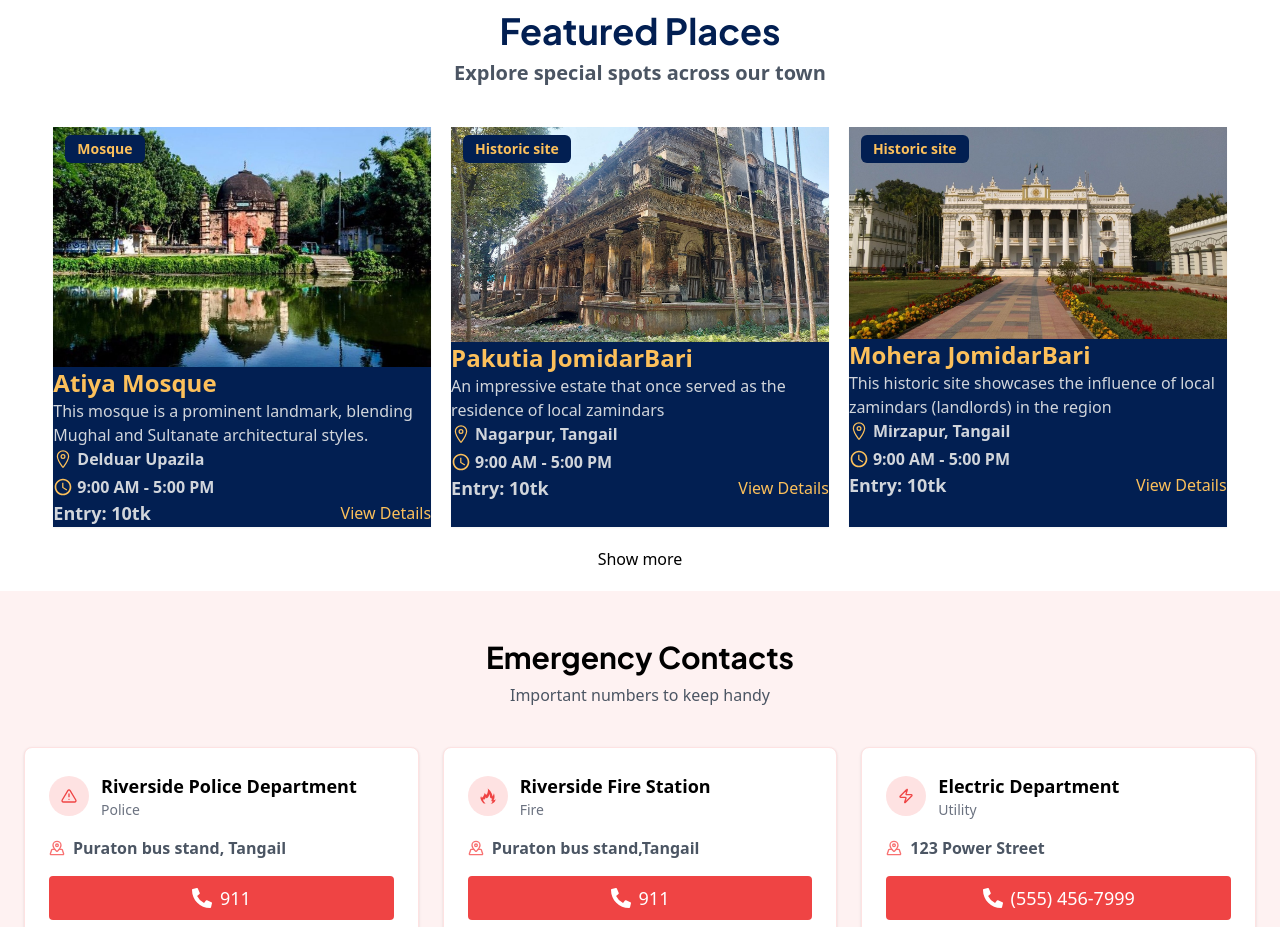
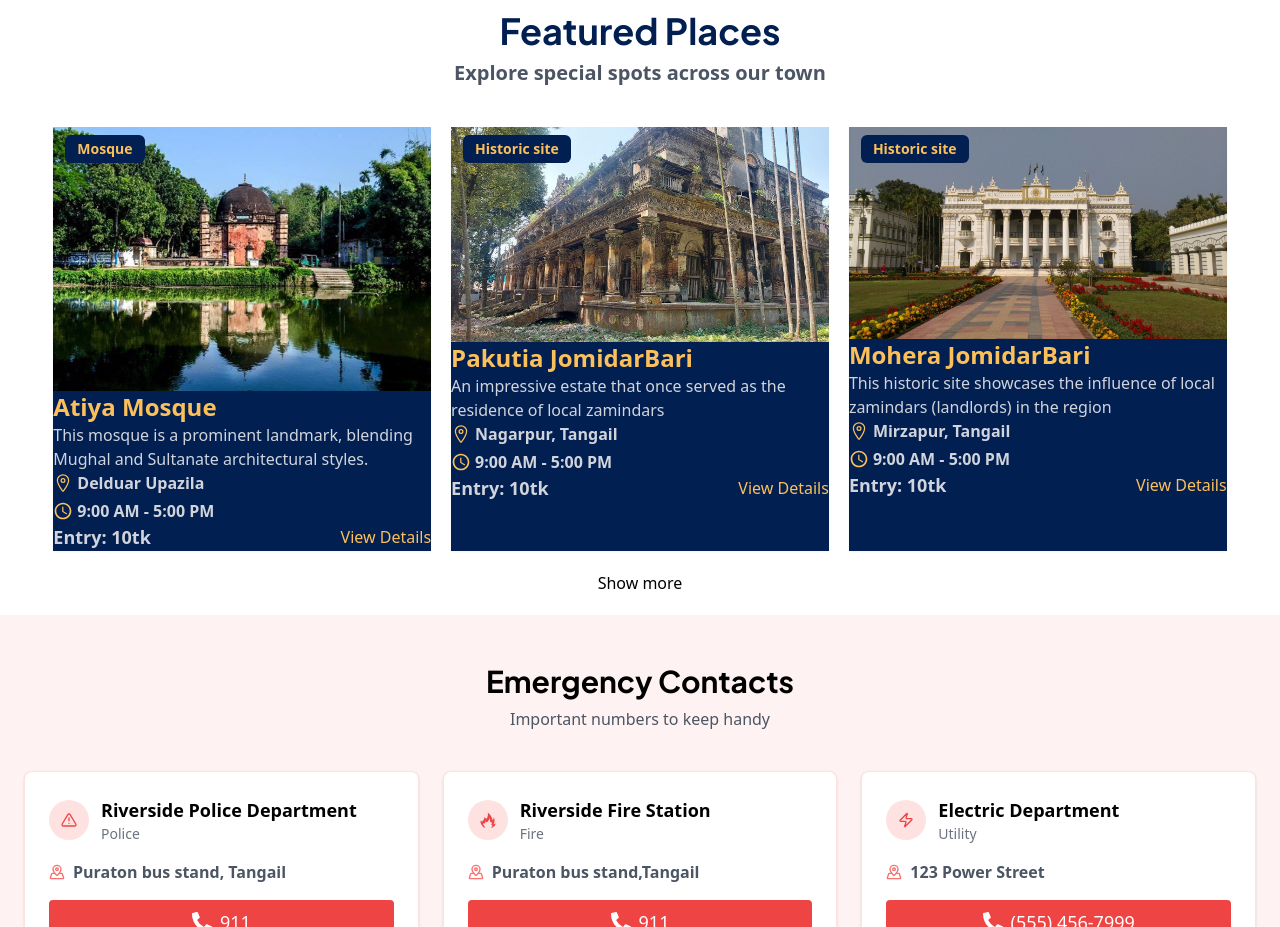
Before and after one commit to mehediScriptDev/smart-town, a React (Vite) app: page / in a window 1280 px wide. Shown: the part 1960-2887 px from the top of the page. Built offline with nearby package versions, Linux system fonts and the light colour scheme.

Commit message:
card edited

```diff
--- a/src/Components/Feature.jsx
+++ b/src/Components/Feature.jsx
@@ -20,7 +20,6 @@ const Feature = () => {
         <p className="text-center font-semibold text-xl  text-gray-600">
           Explore special spots across our town
         </p>
-
         <div>
           <div className="grid md:grid-cols-3  gap-5 gap-y-8 grid-cols-1 mt-10">
             <div className="card bg-mainbg transform hover:scale-105 relative duration-300 transition hover:bg-[#003b7a] shadow-sm">
@@ -28,7 +27,7 @@ const Feature = () => {
                 <img
                   src={atiya}
                   alt="place"
-                  className="md:w-full xl:h-[15rem] object-cover"
+                  className=""
                 />
                 <div className="absolute top-2 text-btncl bg-mainbg px-3 py-1 rounded-md font-semibold text-xs md:text-sm left-3">
                   <p>Mosque</p>
```
